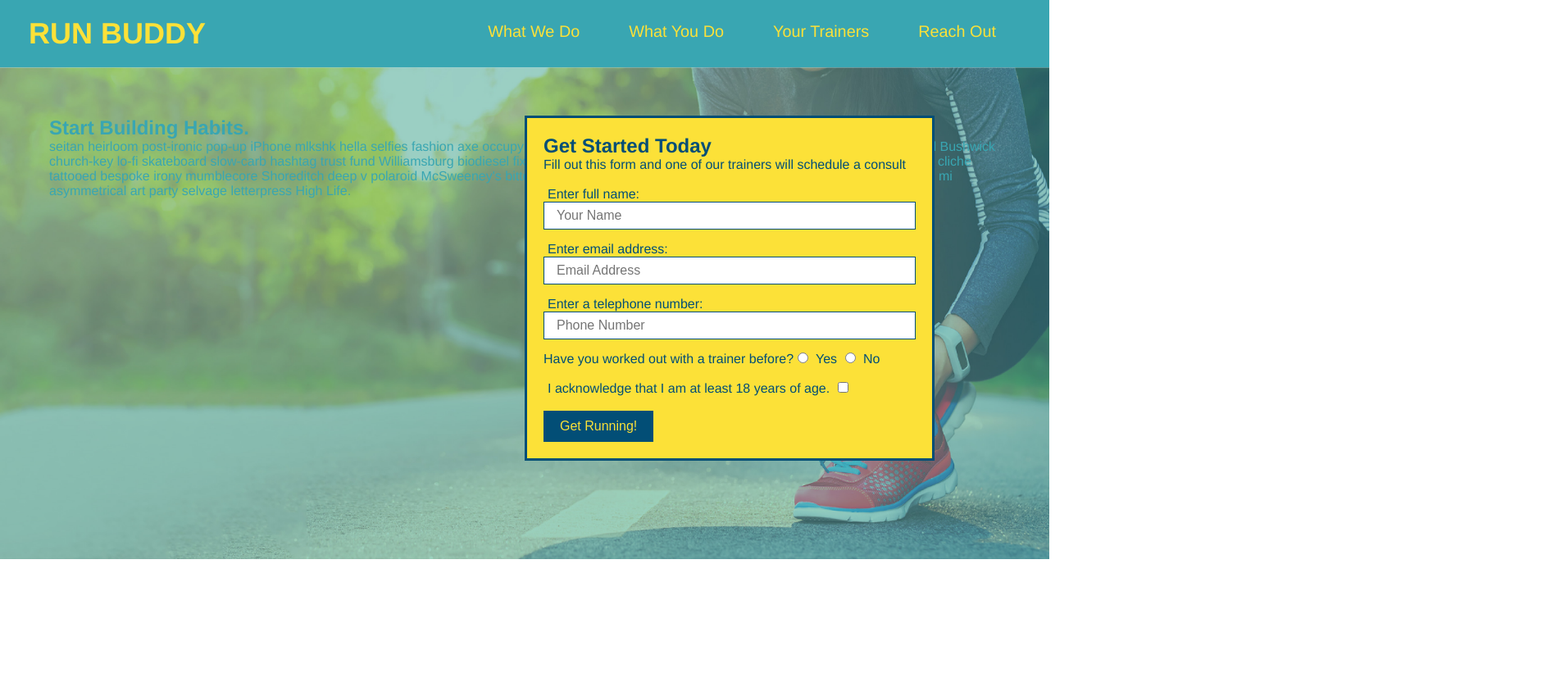
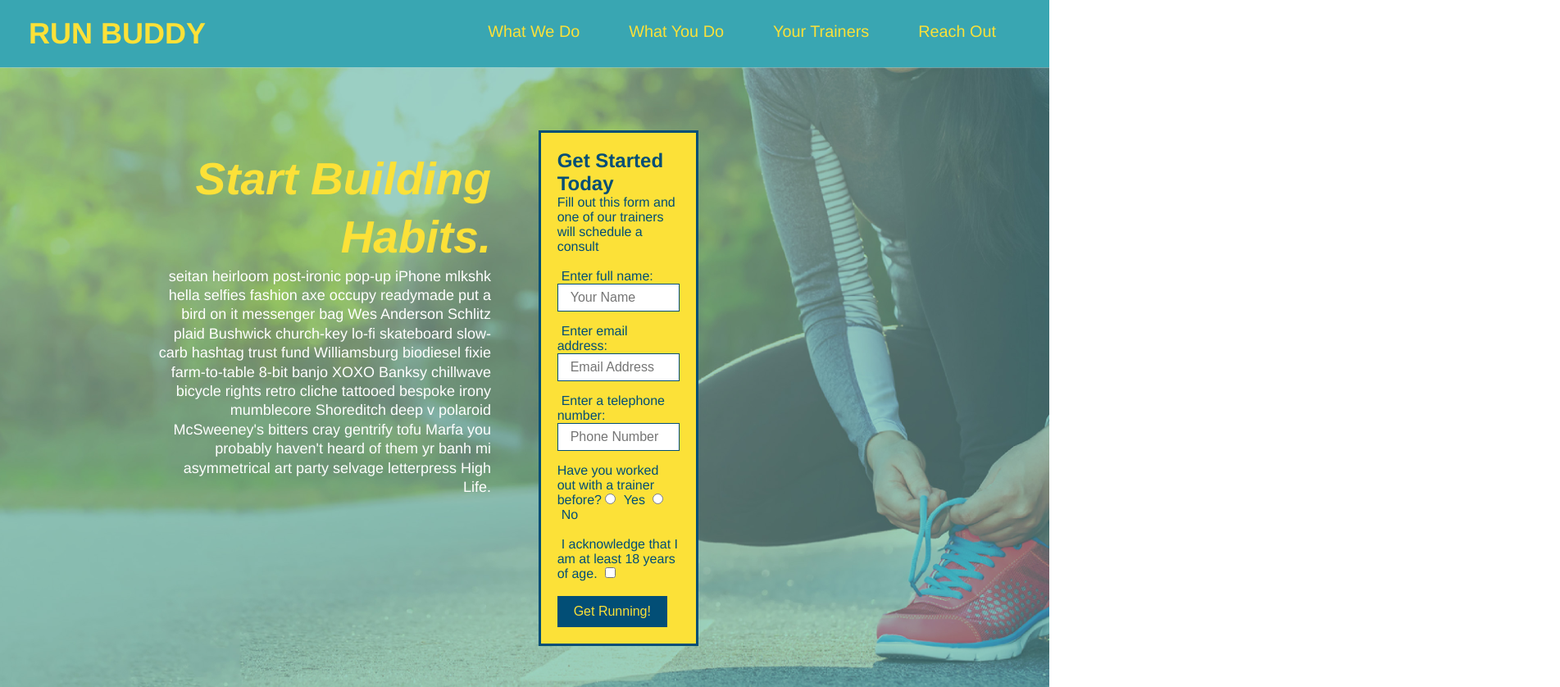
Before and after one commit to MBadi089/run-buddy, a plain HTML site: page index.html in a window 1280 px wide. Shown: the top 838 px of the page at 82% size, 1903 px wide, since content can reach past the window. Drawn offline with Linux system fonts and the light colour scheme.

Commit message:
add flexbox to the hero

```diff
--- a/assets/css/style.css
+++ b/assets/css/style.css
@@ -64,25 +64,30 @@ body {
 }
 /* Applys styles to the Footer */
 
+/*Added "display: flex;", "justify-content: space-between;", and "flex-wrap: wrap;" for the v2.0 (for flexbox update) */
+/* removed "width: 1903px;" and copied the exact CSS rule in header to match footer */
 footer {
     background:#fce138;
-    width: 1903px;
-    padding: 40px 35px;
+
+    padding: 20px 35px;
+    display: flex;
+    justify-content: space-between;
+    flex-wrap: wrap;
 }
+/*removed "display: inline;" for v2.0 (for flexbox update) */
+footer h2 {
 
-footer h2 {
-    display: inline;
     color: #024e76;
     font-size: 30px;
     margin: 0;
 }
+/*removed "float: right;" for v2.0 (for flexbox update) */
+footer div {
 
-footer div {
-    float: right;
-    line-height: 1.5;
-    text-align: right;
+     line-height: 1.5;
+     text-align: right;
+
 }
-
 footer a {
     color: #024e76;
 }
@@ -93,25 +98,48 @@ section {
 }
 
 /*Hero Style Start */
+/*removed "postion: relative;" and "height: 600px;" for the v2.0 (adding flexbox update to webpage) */
 .hero {
     background-image: url("../images/hero-bg.jpg");
-    height: 600px;
+
     background-size: cover;
     background-position: center;
-    position: relative;
+
+    /*added flex box properties to declarations */
+    display: flex;
+    justify-content: center;
+    flex-wrap: wrap;
+
 }
-/*Hero Style Ends */
+/*added a new CSS rule ".hero-cta" for the v2.0 (adding flexbox update to webpage) */
+.hero-cta {
+    width: 35%;
+    text-align: right;
+    margin: 3.5%;
+    color: #fff;
+    font-size: 18px;
+    line-height: 1.3;
+}
+
+/*added a new CSS rule ".hero-cta h2" for the v2.0 (adding flexbox update to webpage) */
+.hero-cta h2 {
+    font-style: italic;
+    font-size: 55px;
+    color: #fce138;
+}
 
 /* Will give the form style */
+/*removed "width:500px;", "position:absolute;", "bottom: 120px;", "right: 140px;" for the v2.0 (adding flexbox update to webpage) */
+/*added "width: 40%;" and "margin: 3.5%;" for the v2.0 (adding flexbox update to webpage) */
 .hero-form {
     background-color: #fce138;
     padding: 20px;
-    width: 500px;
     color: #024e76;
     border: solid 3px #024e76;
-    position: absolute;
-    bottom: 120px;
-    right: 140px;
+
+    width: 40%;
+    margin: 3.5%;
+
 }
 /*Gives the h3 "Get Started Today increase font size and made sure the letters wouldn't overlap over the rest of the form */
 .hero-form h3 {
```
